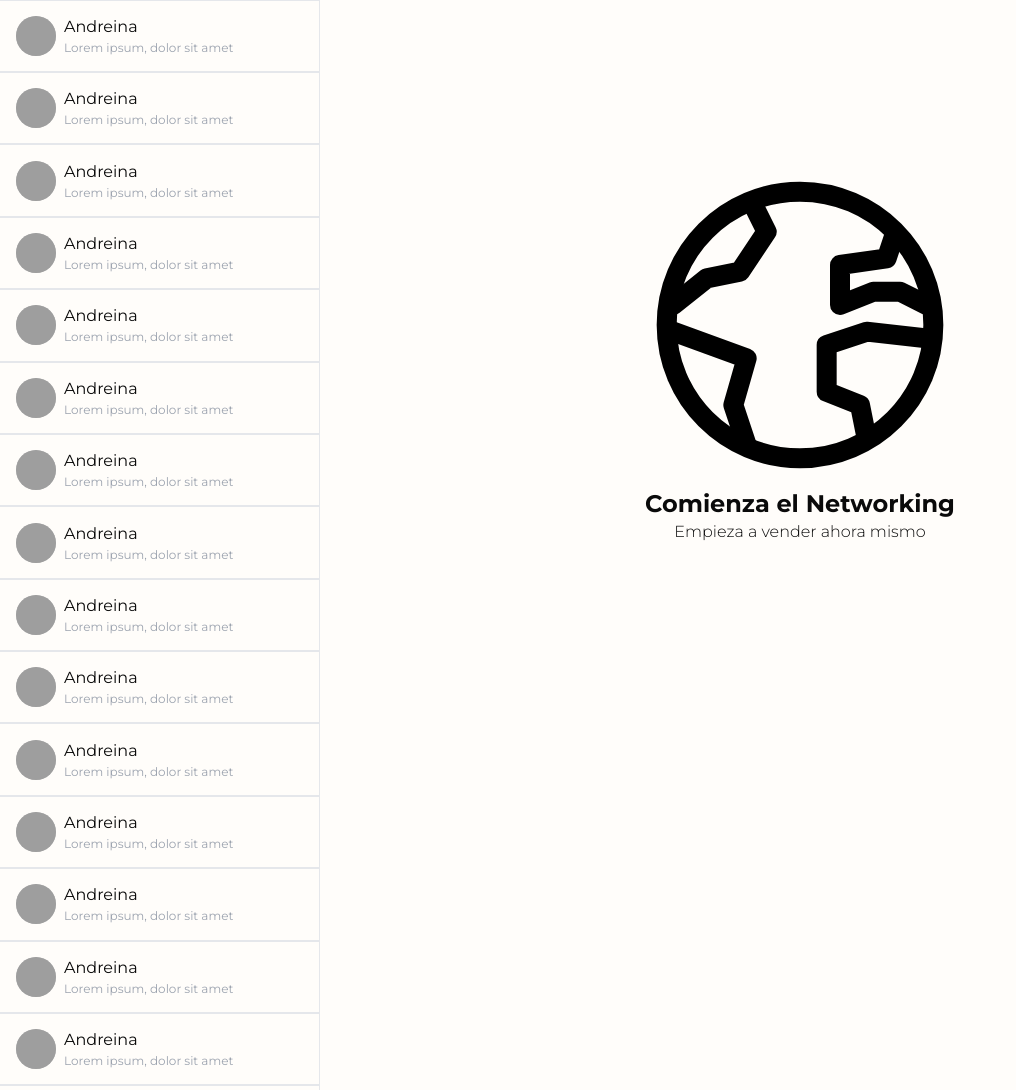
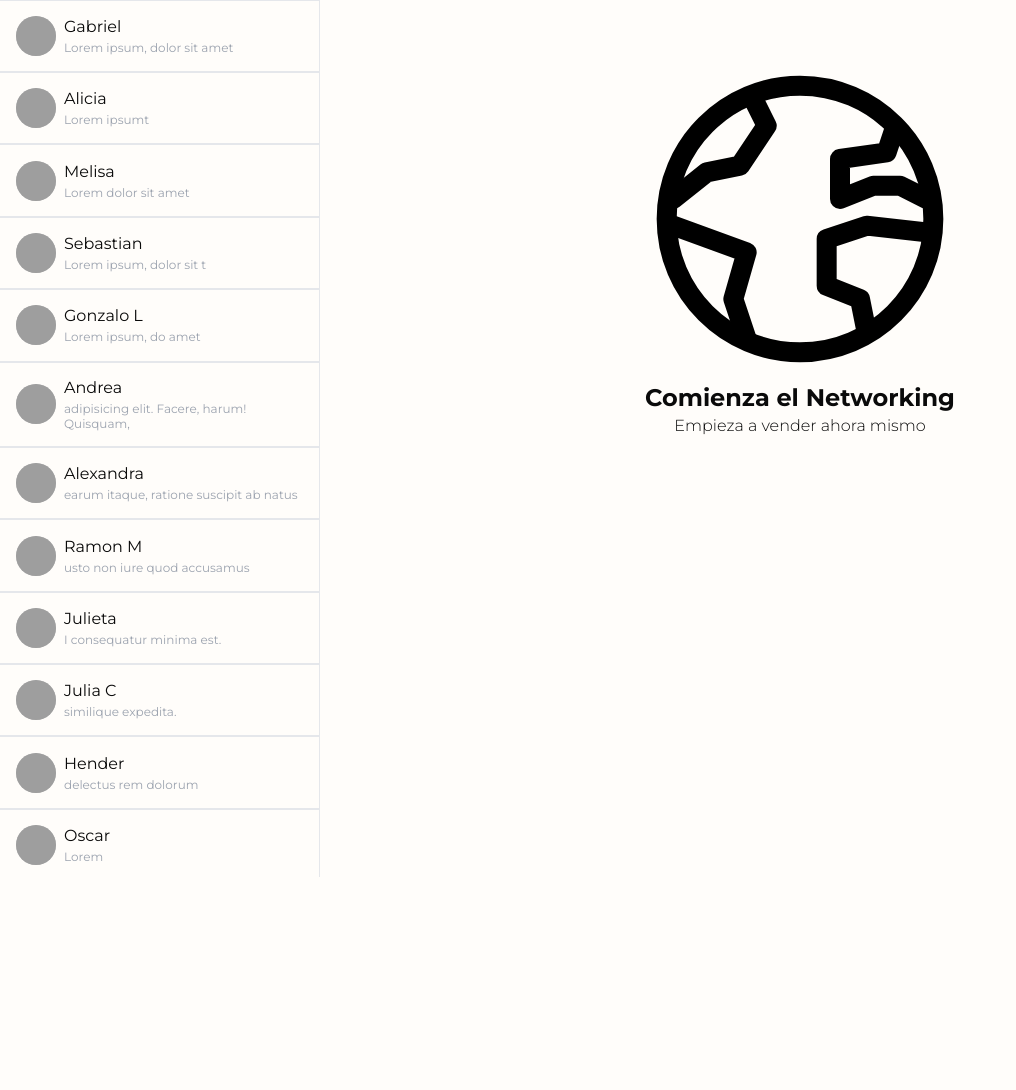
Before and after one commit to RaimonxDev/mensajeria-flexbox-desafio-latam, a plain HTML site: page index.html in a window 1280 px wide. Shown: the part 383-1473 px from the top of the page, without its empty margins (0-1016 px from the left). After the commit the page ends 1260 px from the top, so only its background shows below. Drawn offline with Linux system fonts and the light colour scheme; grey boxes are pictures that could not be loaded.

Commit message:
update text and images of users

```diff
--- a/index.html
+++ b/index.html
@@ -43,149 +43,125 @@
 
       <section class="chats">
         <div class="user">
-            <img class="user-avatar" src="https://images.unsplash.com/photo-1520813792240-56fc4a3765a7?ixlib=rb-1.2.1&ixid=eyJhcHBfaWQiOjEyMDd9&auto=format&fit=facearea&facepad=4&w=256&h=256&q=60" alt="avatar">
+            <img class="user-avatar" src="https://images.unsplash.com/photo-1507101105822-7472b28e22ac?ixlib=rb-1.2.1&ixid=eyJhcHBfaWQiOjEyMDd9&auto=format&fit=facearea&facepad=2&w=256&h=256&q=80" alt="avatar">
           <div class="info">
             <span class="name" >Andreina</span>
+            <small class="state">Lorem ipsum</small>
+          </div>
+        </div>
+        <hr>
+        <div class="user">
+            <img class="user-avatar" src="https://images.unsplash.com/photo-1500648767791-00dcc994a43e?ixlib=rb-1.2.1&ixid=eyJhcHBfaWQiOjEyMDd9&auto=format&fit=facearea&facepad=2&w=256&h=256&q=80" alt="avatar">
+          <div class="info">
+            <span class="name" >Juan P</span>
+            <small class="state">Lorem sit amet</small>
+          </div>
+        </div>
+        <hr>
+        <div class="user">
+            <img class="user-avatar" src="https://images.unsplash.com/photo-1520785643438-5bf77931f493?ixlib=rb-1.2.1&ixid=eyJhcHBfaWQiOjEyMDd9&auto=format&fit=facearea&facepad=2&w=256&h=256&q=80" alt="avatar">
+          <div class="info">
+            <span class="name" >Cesar M</span>
+            <small class="state"> ipsum, dolor sit amet</small>
+          </div>
+        </div>
+        <hr>
+        <div class="user">
+            <img class="user-avatar" src="https://images.unsplash.com/photo-1507003211169-0a1dd7228f2d?ixlib=rb-1.2.1&ixid=eyJhcHBfaWQiOjEyMDd9&auto=format&fit=facearea&facepad=2&w=256&h=256&q=80" alt="avatar">
+          <div class="info">
+            <span class="name" >Gabriel</span>
             <small class="state">Lorem ipsum, dolor sit amet</small>
           </div>
         </div>
         <hr>
         <div class="user">
-            <img class="user-avatar" src="https://images.unsplash.com/photo-1520813792240-56fc4a3765a7?ixlib=rb-1.2.1&ixid=eyJhcHBfaWQiOjEyMDd9&auto=format&fit=facearea&facepad=4&w=256&h=256&q=60" alt="avatar">
+            <img class="user-avatar" src="https://images.unsplash.com/photo-1501031170107-cfd33f0cbdcc?ixlib=rb-1.2.1&ixid=eyJhcHBfaWQiOjEyMDd9&auto=format&fit=facearea&facepad=2&w=256&h=256&q=80" alt="avatar">
           <div class="info">
-            <span class="name" >Andreina</span>
-            <small class="state">Lorem ipsum, dolor sit amet</small>
+            <span class="name" >Alicia</span>
+            <small class="state">Lorem ipsumt</small>
           </div>
         </div>
         <hr>
         <div class="user">
-            <img class="user-avatar" src="https://images.unsplash.com/photo-1520813792240-56fc4a3765a7?ixlib=rb-1.2.1&ixid=eyJhcHBfaWQiOjEyMDd9&auto=format&fit=facearea&facepad=4&w=256&h=256&q=60" alt="avatar">
+            <img class="user-avatar" src="https://images.unsplash.com/photo-1506980595904-70325b7fdd90?ixlib=rb-1.2.1&ixid=eyJhcHBfaWQiOjEyMDd9&auto=format&fit=facearea&facepad=2&w=256&h=256&q=80" alt="avatar">
           <div class="info">
-            <span class="name" >Andreina</span>
-            <small class="state">Lorem ipsum, dolor sit amet</small>
+            <span class="name" >Melisa</span>
+            <small class="state">Lorem dolor sit amet</small>
           </div>
         </div>
         <hr>
         <div class="user">
-            <img class="user-avatar" src="https://images.unsplash.com/photo-1520813792240-56fc4a3765a7?ixlib=rb-1.2.1&ixid=eyJhcHBfaWQiOjEyMDd9&auto=format&fit=facearea&facepad=4&w=256&h=256&q=60" alt="avatar">
+            <img class="user-avatar" src="https://images.unsplash.com/photo-1513910367299-bce8d8a0ebf6?ixlib=rb-1.2.1&ixid=eyJhcHBfaWQiOjEyMDd9&auto=format&fit=facearea&facepad=2&w=256&h=256&q=80" alt="avatar">
           <div class="info">
-            <span class="name" >Andreina</span>
-            <small class="state">Lorem ipsum, dolor sit amet</small>
+            <span class="name" >Sebastian</span>
+            <small class="state">Lorem ipsum, dolor sit t</small>
           </div>
         </div>
         <hr>
         <div class="user">
-            <img class="user-avatar" src="https://images.unsplash.com/photo-1520813792240-56fc4a3765a7?ixlib=rb-1.2.1&ixid=eyJhcHBfaWQiOjEyMDd9&auto=format&fit=facearea&facepad=4&w=256&h=256&q=60" alt="avatar">
+            <img class="user-avatar" src="https://images.unsplash.com/photo-1517070208541-6ddc4d3efbcb?ixlib=rb-1.2.1&ixid=eyJhcHBfaWQiOjEyMDd9&auto=format&fit=facearea&facepad=2&w=256&h=256&q=80" alt="avatar">
           <div class="info">
-            <span class="name" >Andreina</span>
-            <small class="state">Lorem ipsum, dolor sit amet</small>
+            <span class="name" >Gonzalo L</span>
+            <small class="state">Lorem ipsum, do amet</small>
           </div>
         </div>
         <hr>
         <div class="user">
-            <img class="user-avatar" src="https://images.unsplash.com/photo-1520813792240-56fc4a3765a7?ixlib=rb-1.2.1&ixid=eyJhcHBfaWQiOjEyMDd9&auto=format&fit=facearea&facepad=4&w=256&h=256&q=60" alt="avatar">
+            <img class="user-avatar" src="https://images.unsplash.com/photo-1487412720507-e7ab37603c6f?ixlib=rb-1.2.1&ixid=eyJhcHBfaWQiOjEyMDd9&auto=format&fit=facearea&facepad=2&w=256&h=256&q=80" alt="avatar">
           <div class="info">
-            <span class="name" >Andreina</span>
-            <small class="state">Lorem ipsum, dolor sit amet</small>
+            <span class="name" >Andrea</span>
+            <small class="state">adipisicing elit. Facere, harum!  Quisquam,</small>
           </div>
         </div>
         <hr>
         <div class="user">
-            <img class="user-avatar" src="https://images.unsplash.com/photo-1520813792240-56fc4a3765a7?ixlib=rb-1.2.1&ixid=eyJhcHBfaWQiOjEyMDd9&auto=format&fit=facearea&facepad=4&w=256&h=256&q=60" alt="avatar">
+            <img class="user-avatar" src="https://images.unsplash.com/photo-1509783236416-c9ad59bae472?ixlib=rb-1.2.1&ixid=eyJhcHBfaWQiOjEyMDd9&auto=format&fit=facearea&facepad=2&w=256&h=256&q=80" alt="avatar">
           <div class="info">
-            <span class="name" >Andreina</span>
-            <small class="state">Lorem ipsum, dolor sit amet</small>
+            <span class="name" >Alexandra</span>
+            <small class="state"> earum itaque, ratione suscipit ab natus</small>
           </div>
         </div>
         <hr>
         <div class="user">
-            <img class="user-avatar" src="https://images.unsplash.com/photo-1520813792240-56fc4a3765a7?ixlib=rb-1.2.1&ixid=eyJhcHBfaWQiOjEyMDd9&auto=format&fit=facearea&facepad=4&w=256&h=256&q=60" alt="avatar">
+            <img class="user-avatar" src="https://images.unsplash.com/photo-1531427186611-ecfd6d936c79?ixlib=rb-1.2.1&ixid=eyJhcHBfaWQiOjEyMDd9&auto=format&fit=facearea&facepad=2&w=256&h=256&q=80" alt="avatar">
           <div class="info">
-            <span class="name" >Andreina</span>
-            <small class="state">Lorem ipsum, dolor sit amet</small>
+            <span class="name" >Ramon M</span>
+            <small class="state">usto non iure quod accusamus</small>
           </div>
         </div>
         <hr>
         <div class="user">
-            <img class="user-avatar" src="https://images.unsplash.com/photo-1520813792240-56fc4a3765a7?ixlib=rb-1.2.1&ixid=eyJhcHBfaWQiOjEyMDd9&auto=format&fit=facearea&facepad=4&w=256&h=256&q=60" alt="avatar">
+            <img class="user-avatar" src="https://images.unsplash.com/photo-1504703395950-b89145a5425b?ixlib=rb-1.2.1&ixid=eyJhcHBfaWQiOjEyMDd9&auto=format&fit=facearea&facepad=2&w=256&h=256&q=80" alt="avatar">
           <div class="info">
-            <span class="name" >Andreina</span>
-            <small class="state">Lorem ipsum, dolor sit amet</small>
+            <span class="name" >Julieta</span>
+            <small class="state">I consequatur minima est.</small>
           </div>
         </div>
         <hr>
         <div class="user">
-            <img class="user-avatar" src="https://images.unsplash.com/photo-1520813792240-56fc4a3765a7?ixlib=rb-1.2.1&ixid=eyJhcHBfaWQiOjEyMDd9&auto=format&fit=facearea&facepad=4&w=256&h=256&q=60" alt="avatar">
+            <img class="user-avatar" src="https://images.unsplash.com/photo-1550525811-e5869dd03032?ixlib=rb-1.2.1&ixid=eyJhcHBfaWQiOjEyMDd9&auto=format&fit=facearea&facepad=2&w=256&h=256&q=80" alt="avatar">
           <div class="info">
-            <span class="name" >Andreina</span>
-            <small class="state">Lorem ipsum, dolor sit amet</small>
+            <span class="name" >Julia C</span>
+            <small class="state"> similique expedita.</small>
           </div>
         </div>
         <hr>
         <div class="user">
-            <img class="user-avatar" src="https://images.unsplash.com/photo-1520813792240-56fc4a3765a7?ixlib=rb-1.2.1&ixid=eyJhcHBfaWQiOjEyMDd9&auto=format&fit=facearea&facepad=4&w=256&h=256&q=60" alt="avatar">
+            <img class="user-avatar" src="https://images.unsplash.com/photo-1519244703995-f4e0f30006d5?ixlib=rb-1.2.1&ixid=eyJhcHBfaWQiOjEyMDd9&auto=format&fit=facearea&facepad=2&w=256&h=256&q=80" alt="avatar">
           <div class="info">
-            <span class="name" >Andreina</span>
-            <small class="state">Lorem ipsum, dolor sit amet</small>
+            <span class="name" >Hender</span>
+            <small class="state"> delectus rem dolorum</small>
           </div>
         </div>
         <hr>
-        <div class="user">
-            <img class="user-avatar" src="https://images.unsplash.com/photo-1520813792240-56fc4a3765a7?ixlib=rb-1.2.1&ixid=eyJhcHBfaWQiOjEyMDd9&auto=format&fit=facearea&facepad=4&w=256&h=256&q=60" alt="avatar">
+         <div class="user">
+            <img class="user-avatar" src="https://images.unsplash.com/photo-1506794778202-cad84cf45f1d?ixlib=rb-1.2.1&ixid=eyJhcHBfaWQiOjEyMDd9&auto=format&fit=facearea&facepad=2&w=256&h=256&q=80" alt="avatar">
           <div class="info">
-            <span class="name" >Andreina</span>
-            <small class="state">Lorem ipsum, dolor sit amet</small>
+            <span class="name" >Oscar</span>
+            <small class="state">Lorem</small>
           </div>
         </div>
-        <hr>
-        <div class="user">
-            <img class="user-avatar" src="https://images.unsplash.com/photo-1520813792240-56fc4a3765a7?ixlib=rb-1.2.1&ixid=eyJhcHBfaWQiOjEyMDd9&auto=format&fit=facearea&facepad=4&w=256&h=256&q=60" alt="avatar">
-          <div class="info">
-            <span class="name" >Andreina</span>
-            <small class="state">Lorem ipsum, dolor sit amet</small>
-          </div>
-        </div>
-        <hr>
-        <div class="user">
-            <img class="user-avatar" src="https://images.unsplash.com/photo-1520813792240-56fc4a3765a7?ixlib=rb-1.2.1&ixid=eyJhcHBfaWQiOjEyMDd9&auto=format&fit=facearea&facepad=4&w=256&h=256&q=60" alt="avatar">
-          <div class="info">
-            <span class="name" >Andreina</span>
-            <small class="state">Lorem ipsum, dolor sit amet</small>
-          </div>
-        </div>
-        <hr>
-        <div class="user">
-            <img class="user-avatar" src="https://images.unsplash.com/photo-1520813792240-56fc4a3765a7?ixlib=rb-1.2.1&ixid=eyJhcHBfaWQiOjEyMDd9&auto=format&fit=facearea&facepad=4&w=256&h=256&q=60" alt="avatar">
-          <div class="info">
-            <span class="name" >Andreina</span>
-            <small class="state">Lorem ipsum, dolor sit amet</small>
-          </div>
-        </div>
-        <hr>
-        <div class="user">
-            <img class="user-avatar" src="https://images.unsplash.com/photo-1520813792240-56fc4a3765a7?ixlib=rb-1.2.1&ixid=eyJhcHBfaWQiOjEyMDd9&auto=format&fit=facearea&facepad=4&w=256&h=256&q=60" alt="avatar">
-          <div class="info">
-            <span class="name" >Andreina</span>
-            <small class="state">Lorem ipsum, dolor sit amet</small>
-          </div>
-        </div>
-        <hr>
-        <div class="user">
-            <img class="user-avatar" src="https://images.unsplash.com/photo-1520813792240-56fc4a3765a7?ixlib=rb-1.2.1&ixid=eyJhcHBfaWQiOjEyMDd9&auto=format&fit=facearea&facepad=4&w=256&h=256&q=60" alt="avatar">
-          <div class="info">
-            <span class="name" >Andreina</span>
-            <small class="state">Lorem ipsum, dolor sit amet</small>
-          </div>
-        </div>
-        <hr>
-        <div class="user">
-            <img class="user-avatar" src="https://images.unsplash.com/photo-1520813792240-56fc4a3765a7?ixlib=rb-1.2.1&ixid=eyJhcHBfaWQiOjEyMDd9&auto=format&fit=facearea&facepad=4&w=256&h=256&q=60" alt="avatar">
-          <div class="info">
-            <span class="name" >Andreina</span>
-            <small class="state">Lorem ipsum, dolor sit amet</small>
-          </div>
-        </div>
-        <hr>
+
       </section>
 
     </aside>
```
